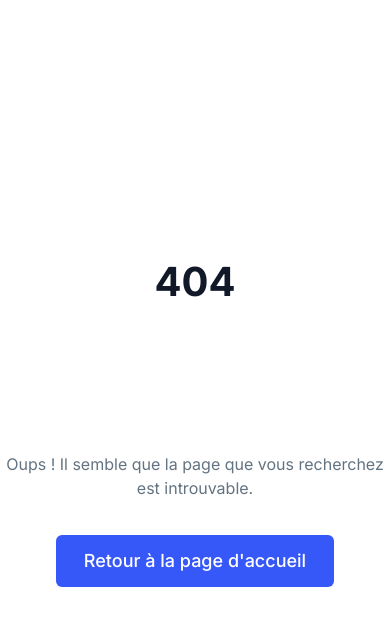
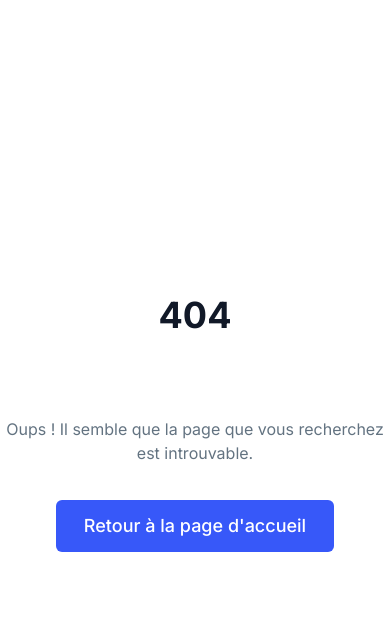
Before and after one commit to llayz46/com.portfolio, a PHP site: page /pages/404error.html in a window 390 px wide. Shown: the top 626 px of the page. Run offline with PHP 8.4, Linux system fonts and the light colour scheme.

Commit message:
Adding the responsive

```diff
--- a/assets/css/style.css
+++ b/assets/css/style.css
@@ -90,6 +98,12 @@
   line-height: 5.8rem;
 }
 
+@media screen and (max-width: 500px) {
+  .error__title, .hero__title {
+    font-size: 4rem;
+    line-height: 5rem;
+  }
+}
 .error__type, .contact__container-texts .contact__title, .project__title {
   color: #111928;
   font-size: 4rem;
@@ -97,18 +111,29 @@
   line-height: 4.8rem;
 }
 
+@media screen and (max-width: 500px) {
+  .error__type, .contact__container-texts .contact__title, .project__title {
+    font-size: 3.6rem;
+    line-height: 4.4rem;
+  }
+}
 .footer__list-title, .hero__description {
   color: #fff;
   font-size: 1.8rem;
   line-height: 2.6rem;
 }
 
+@media screen and (max-width: 500px) {
+  .footer__list-title, .hero__description {
+    font-size: 1.6rem;
+    line-height: 2.4rem;
+  }
+}
 .contact__form-input::-moz-placeholder {
   color: #637381;
   font-size: 1.6rem;
   line-height: 2.4rem;
 }
-
 .error__content, .contact__form-input::placeholder, .contact__form-input, .contact__type-content, .contact__container-texts .contact__description, .project__description {
   color: #637381;
   font-size: 1.6rem;
@@ -339,6 +380,12 @@
   line-height: 5.8rem;
 }
 
+@media screen and (max-width: 500px) {
+  .error__title, .hero__title {
+    font-size: 4rem;
+    line-height: 5rem;
+  }
+}
 .error__type, .contact__container-texts .contact__title, .project__title {
   color: #111928;
   font-size: 4rem;
@@ -346,18 +393,29 @@
   line-height: 4.8rem;
 }
 
+@media screen and (max-width: 500px) {
+  .error__type, .contact__container-texts .contact__title, .project__title {
+    font-size: 3.6rem;
+    line-height: 4.4rem;
+  }
+}
 .footer__list-title, .hero__description {
   color: #fff;
   font-size: 1.8rem;
   line-height: 2.6rem;
 }
 
+@media screen and (max-width: 500px) {
+  .footer__list-title, .hero__description {
+    font-size: 1.6rem;
+    line-height: 2.4rem;
+  }
+}
 .contact__form-input::-moz-placeholder {
   color: #637381;
   font-size: 1.6rem;
   line-height: 2.4rem;
 }
-
 .error__content, .contact__form-input::placeholder, .contact__form-input, .contact__type-content, .contact__container-texts .contact__description, .project__description {
   color: #637381;
   font-size: 1.6rem;
@@ -568,6 +644,12 @@
   line-height: 5.8rem;
 }
 
+@media screen and (max-width: 500px) {
+  .error__title, .hero__title {
+    font-size: 4rem;
+    line-height: 5rem;
+  }
+}
 .error__type, .contact__container-texts .contact__title, .project__title {
   color: #111928;
   font-size: 4rem;
@@ -575,18 +657,29 @@
   line-height: 4.8rem;
 }
 
+@media screen and (max-width: 500px) {
+  .error__type, .contact__container-texts .contact__title, .project__title {
+    font-size: 3.6rem;
+    line-height: 4.4rem;
+  }
+}
 .footer__list-title, .hero__description {
   color: #fff;
   font-size: 1.8rem;
   line-height: 2.6rem;
 }
 
+@media screen and (max-width: 500px) {
+  .footer__list-title, .hero__description {
+    font-size: 1.6rem;
+    line-height: 2.4rem;
+  }
+}
 .contact__form-input::-moz-placeholder {
   color: #637381;
   font-size: 1.6rem;
   line-height: 2.4rem;
 }
-
 .error__content, .contact__form-input::placeholder, .contact__form-input, .contact__type-content, .contact__container-texts .contact__description, .project__description {
   color: #637381;
   font-size: 1.6rem;
@@ -799,6 +913,12 @@
   line-height: 5.8rem;
 }
 
+@media screen and (max-width: 500px) {
+  .error__title, .hero__title {
+    font-size: 4rem;
+    line-height: 5rem;
+  }
+}
 .error__type, .project__title, .contact__container-texts .contact__title {
   color: #111928;
   font-size: 4rem;
@@ -806,18 +926,29 @@
   line-height: 4.8rem;
 }
 
+@media screen and (max-width: 500px) {
+  .error__type, .project__title, .contact__container-texts .contact__title {
+    font-size: 3.6rem;
+    line-height: 4.4rem;
+  }
+}
 .footer__list-title, .hero__description {
   color: #fff;
   font-size: 1.8rem;
   line-height: 2.6rem;
 }
 
+@media screen and (max-width: 500px) {
+  .footer__list-title, .hero__description {
+    font-size: 1.6rem;
+    line-height: 2.4rem;
+  }
+}
 .contact__form-input::-moz-placeholder {
   color: #637381;
   font-size: 1.6rem;
   line-height: 2.4rem;
 }
-
 .error__content, .project__description, .contact__container-texts .contact__description, .contact__type-content, .contact__form-input, .contact__form-input::placeholder {
   color: #637381;
   font-size: 1.6rem;
@@ -1079,6 +1285,12 @@
   line-height: 5.8rem;
 }
 
+@media screen and (max-width: 500px) {
+  .hero__title, .error__title {
+    font-size: 4rem;
+    line-height: 5rem;
+  }
+}
 .project__title, .contact__container-texts .contact__title, .error__type {
   color: #111928;
   font-size: 4rem;
@@ -1086,18 +1298,29 @@
   line-height: 4.8rem;
 }
 
+@media screen and (max-width: 500px) {
+  .project__title, .contact__container-texts .contact__title, .error__type {
+    font-size: 3.6rem;
+    line-height: 4.4rem;
+  }
+}
 .footer__list-title, .hero__description {
   color: #fff;
   font-size: 1.8rem;
   line-height: 2.6rem;
 }
 
+@media screen and (max-width: 500px) {
+  .footer__list-title, .hero__description {
+    font-size: 1.6rem;
+    line-height: 2.4rem;
+  }
+}
 .contact__form-input::-moz-placeholder {
   color: #637381;
   font-size: 1.6rem;
   line-height: 2.4rem;
 }
-
 .project__description, .contact__container-texts .contact__description, .contact__type-content, .contact__form-input, .contact__form-input::placeholder, .error__content {
   color: #637381;
   font-size: 1.6rem;
@@ -1298,6 +1521,12 @@
   line-height: 5.8rem;
 }
 
+@media screen and (max-width: 500px) {
+  .hero__title, .error__title {
+    font-size: 4rem;
+    line-height: 5rem;
+  }
+}
 .project__title, .contact__container-texts .contact__title, .error__type {
   color: #111928;
   font-size: 4rem;
@@ -1305,18 +1534,29 @@
   line-height: 4.8rem;
 }
 
+@media screen and (max-width: 500px) {
+  .project__title, .contact__container-texts .contact__title, .error__type {
+    font-size: 3.6rem;
+    line-height: 4.4rem;
+  }
+}
 .hero__description, .footer__list-title {
   color: #fff;
   font-size: 1.8rem;
   line-height: 2.6rem;
 }
 
+@media screen and (max-width: 500px) {
+  .hero__description, .footer__list-title {
+    font-size: 1.6rem;
+    line-height: 2.4rem;
+  }
+}
 .contact__form-input::-moz-placeholder {
   color: #637381;
   font-size: 1.6rem;
   line-height: 2.4rem;
 }
-
 .project__description, .contact__container-texts .contact__description, .contact__type-content, .contact__form-input, .contact__form-input::placeholder, .error__content {
   color: #637381;
   font-size: 1.6rem;
--- a/css/sass/components/_footer.sass
+++ b/css/sass/components/_footer.sass
@@ -7,6 +7,9 @@
   &__list-container
     display: flex
     justify-content: space-between
+
+    @media screen and (max-width: 1000px)
+      flex-direction: column
 
   &__logo
     @extend %flex-align-center
@@ -31,10 +34,16 @@
   &__list
     padding-bottom: 10rem
 
+    @media screen and (max-width: 1000px)
+      padding-bottom: 4rem
+
     &-title
       @extend %text-big-content
       font-weight: 600
       margin-bottom: 3.5rem
+
+      @media screen and (max-width: 1000px)
+        margin-bottom: 1.5rem
 
     &-wrapper
       display: flex
--- a/css/sass/components/_header.sass
+++ b/css/sass/components/_header.sass
@@ -39,6 +39,14 @@
         &:hover
           text-decoration-color: utils.$color-light
 
+    @media screen and (max-width: 1100px)
+      .header__nav
+        margin-left: 50px
+
+      @media screen and (max-width: 900px)
+        .header__nav-list
+          display: none
+
   &__mode
     display: flex
     background-color: utils.$color-light
@@ -62,6 +70,11 @@
         font-weight: 500
         line-height: 2.2rem
 
+    @media screen and (max-width: 600px)
+      .header__lightmode-text,
+      .header__darkmode-text
+        display: none
+
     .active
       background-color: #f9fafb
       color: utils.$color-main
--- a/css/sass/components/_hero.sass
+++ b/css/sass/components/_hero.sass
@@ -38,7 +38,7 @@
     object-position: top center
     border-radius: 13px 13px 0 0
 
-  &__dot-grid--tleft,
+  &__dot-grid--bleft,
   &__dot-grid--tright
     position: absolute
 
@@ -46,6 +46,23 @@
     top: -25px
     right: -25px
 
-  &__dot-grid--tleft
+  &__dot-grid--bleft
     bottom: 5px
     left: -40px
+
+@media screen and (max-width: 800px)
+  .hero
+    width: 80%
+
+@media screen and (max-width: 500px)
+  .hero
+    &__dot-grid
+      transform: scale(0.75)
+
+      &--bleft
+        bottom: -8px
+        left: -25px
+
+      &--tright
+        top: -35px
+        right: -35px
--- a/css/sass/components/_project.sass
+++ b/css/sass/components/_project.sass
@@ -9,6 +9,9 @@
   &__container-texts
     width: 46%
     @extend %flex-justify-center
+
+    @media screen and (max-width: 1100px)
+      width: 80%
 
   &__breadcrumb
     @extend %text-breadcrumb
@@ -29,10 +32,20 @@
     display: flex
     justify-content: space-between
 
+    @media screen and (max-width: 1000px)
+      flex-wrap: wrap
+
   &__card
     width: 31%
     @extend %flex-align-center
     flex-direction: column
+
+    @media screen and (max-width: 1000px)
+      width: 48%
+      flex-wrap: wrap
+
+    @media screen and (max-width: 700px)
+      width: 100%
 
     &-texts
       @extend %flex-align-center
--- a/css/sass/general/_flux.sass
+++ b/css/sass/general/_flux.sass
@@ -3,3 +3,10 @@
   max-width: 1200px
   margin-left: auto
   margin-right: auto
+
+@media screen and (max-width: 1300px)
+  .flux
+    max-width: 100%
+    margin-left: 50px
+    margin-right: 50px
+    width: auto
--- a/css/sass/tools/_extends.sass
+++ b/css/sass/tools/_extends.sass
@@ -45,16 +45,28 @@
   font-weight: 700
   line-height: 5.8rem
 
+  @media screen and (max-width: 500px)
+    font-size: 4rem
+    line-height: 5rem
+
 %text-mid-title
   color: var.$color-title
   font-size: 4rem
   font-weight: 700
   line-height: 4.8rem
 
+  @media screen and (max-width: 500px)
+    font-size: 3.6rem
+    line-height: 4.4rem
+
 %text-big-content
   color: var.$color-light
   font-size: 1.8rem
   line-height: 2.6rem
+
+  @media screen and (max-width: 500px)
+    font-size: 1.6rem
+    line-height: 2.4rem
 
 %text-mid-content
   color: var.$color-text
--- a/index.html
+++ b/index.html
@@ -104,7 +104,7 @@
           />
 
           <svg
-            class="hero__dot-grid--tleft"
+            class="hero__dot-grid hero__dot-grid--bleft"
             xmlns="http://www.w3.org/2000/svg"
             width="35"
             height="110"
@@ -138,7 +138,7 @@
           </svg>
 
           <svg
-            class="hero__dot-grid--tright"
+            class="hero__dot-grid hero__dot-grid--tright"
             xmlns="http://www.w3.org/2000/svg"
             width="140"
             height="110"
@@ -254,6 +254,7 @@
               répondrai dans les plus brefs délais. Merci de visiter mon
               portfolio !
             </p>
+            <div class="contact__wrapper">
               <div class="contact__icon">
                 <div class="contact__icon-container">
                   <svg
@@ -300,6 +301,7 @@
                 <div class="contact__type-container">
                   <h4 class="contact__type">Adresse mail</h4>
                   <p class="contact__type-content js-content">pro@llayz.fr</p>
+                </div>
               </div>
             </div>
           </div>
```
Also changed, not shown: other parts of assets/css/style.css (+155 -2 lines), css/sass/components/_contact.sass (+55 -0 lines), 1 other file. Lines whose indentation alone changed are shown as unchanged.
